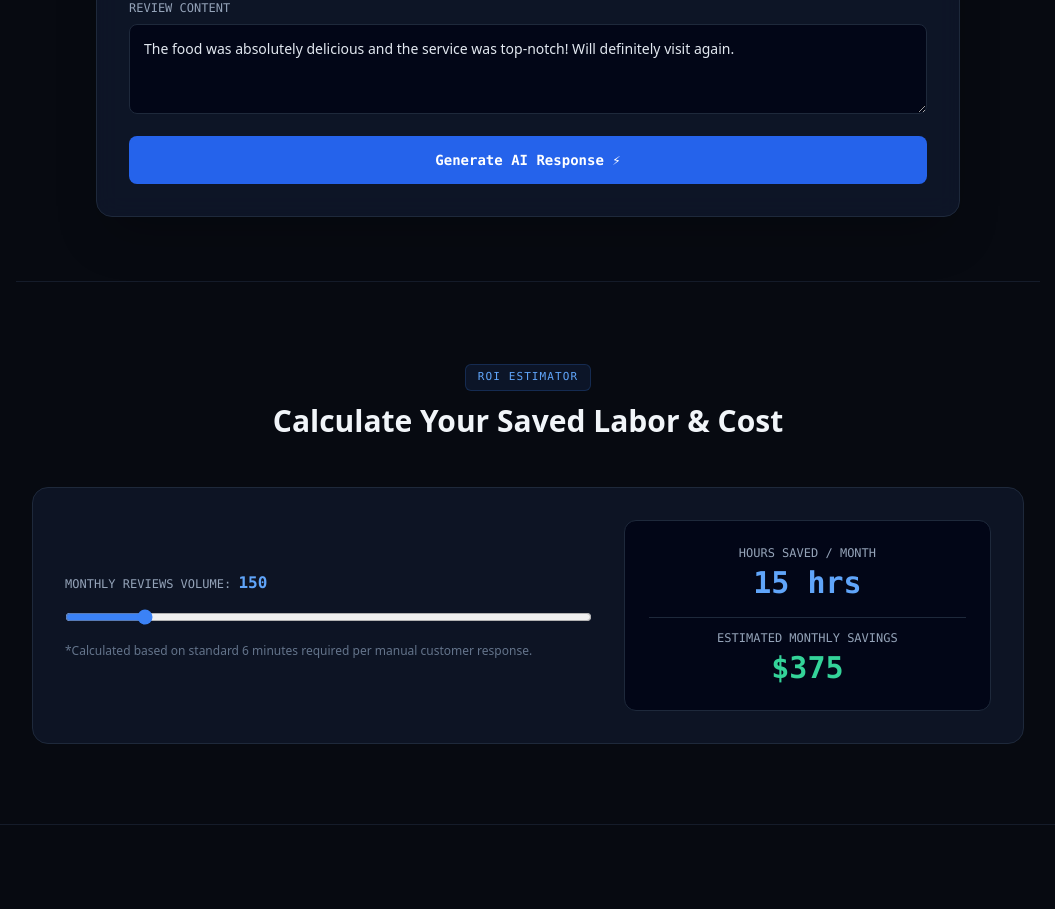
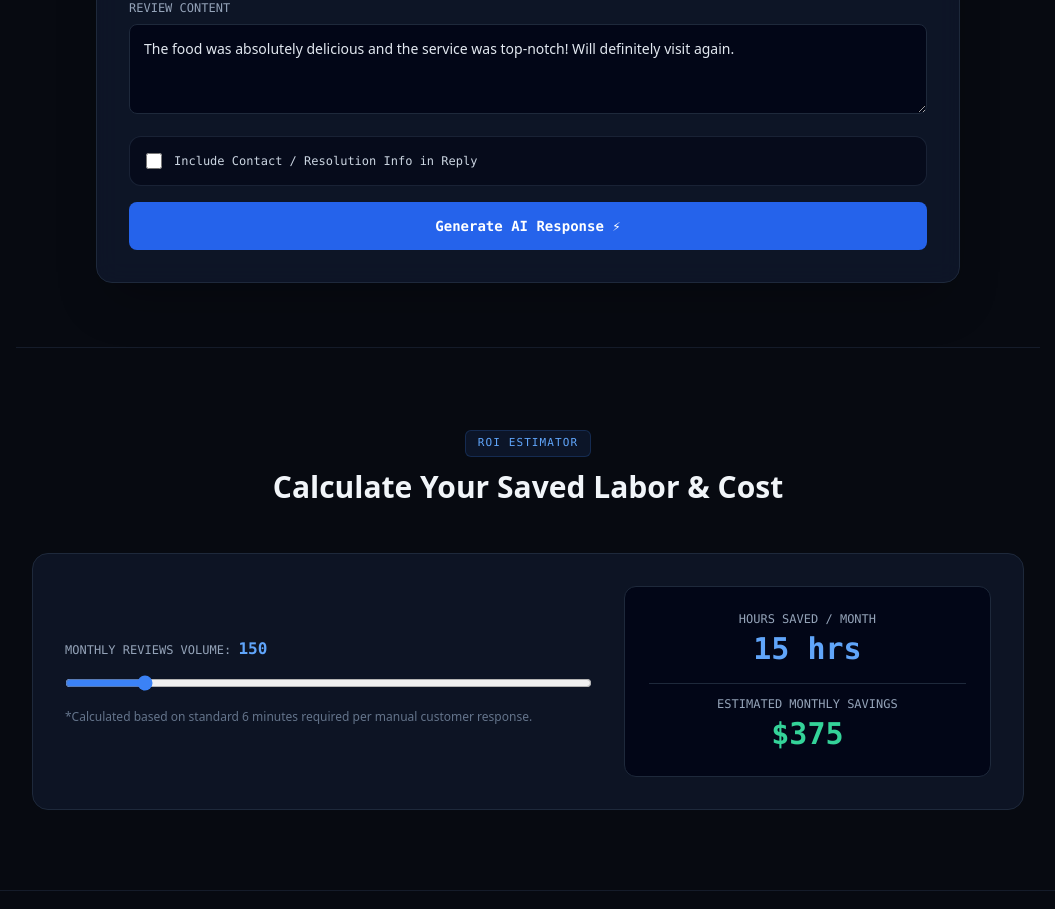
Before and after one commit to pateldivyesh22199-create/reviewpulse-app, a Next.js app: page / in a window 1280 px wide. Shown: the part 1780-2689 px from the top of the page, without its empty margins (112-1167 px from the left). Built offline with nearby package versions, Linux system fonts and the light colour scheme; no server answers.

Commit message:
Your update message

```diff
--- a/app/page.js
+++ b/app/page.js
@@ -368,6 +368,34 @@ export default function Home() {
             />
           </div>
 
+          {/* Added Contact Info Option */}
+          <div className="mb-4 bg-slate-950/60 p-4 border border-slate-800/80 rounded-xl space-y-3">
+            <div className="flex items-center gap-3">
+              <input
+                type="checkbox"
+                id="includeContact"
+                checked={includeContact}
+                onChange={(e) => setIncludeContact(e.target.checked)}
+                className="w-4 h-4 accent-blue-600 rounded cursor-pointer"
+              />
+              <label htmlFor="includeContact" className="text-xs font-mono text-slate-300 cursor-pointer select-none">
+                Include Contact / Resolution Info in Reply
+              </label>
+            </div>
+
+            {includeContact && (
+              <div>
+                <input
+                  type="text"
+                  placeholder="e.g. support@yourbrand.com or +1 800-123-4567"
+                  value={contactInfo}
+                  onChange={(e) => setContactInfo(e.target.value)}
+                  className="w-full bg-slate-950 border border-slate-800 rounded-lg px-3.5 py-2 text-slate-200 text-xs focus:outline-none"
+                />
+              </div>
+            )}
+          </div>
+
           <button
             onClick={handleGenerate}
             disabled={loading}
```
